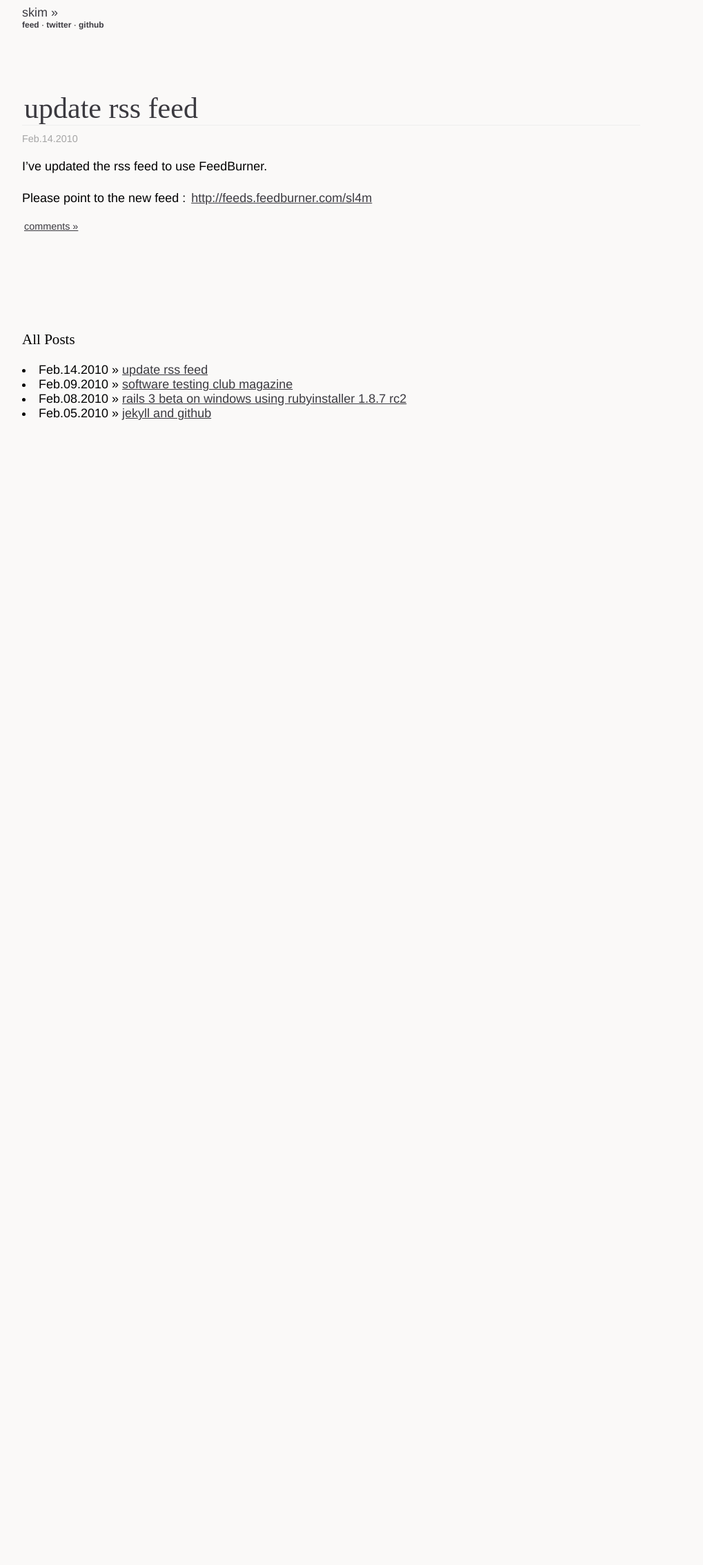
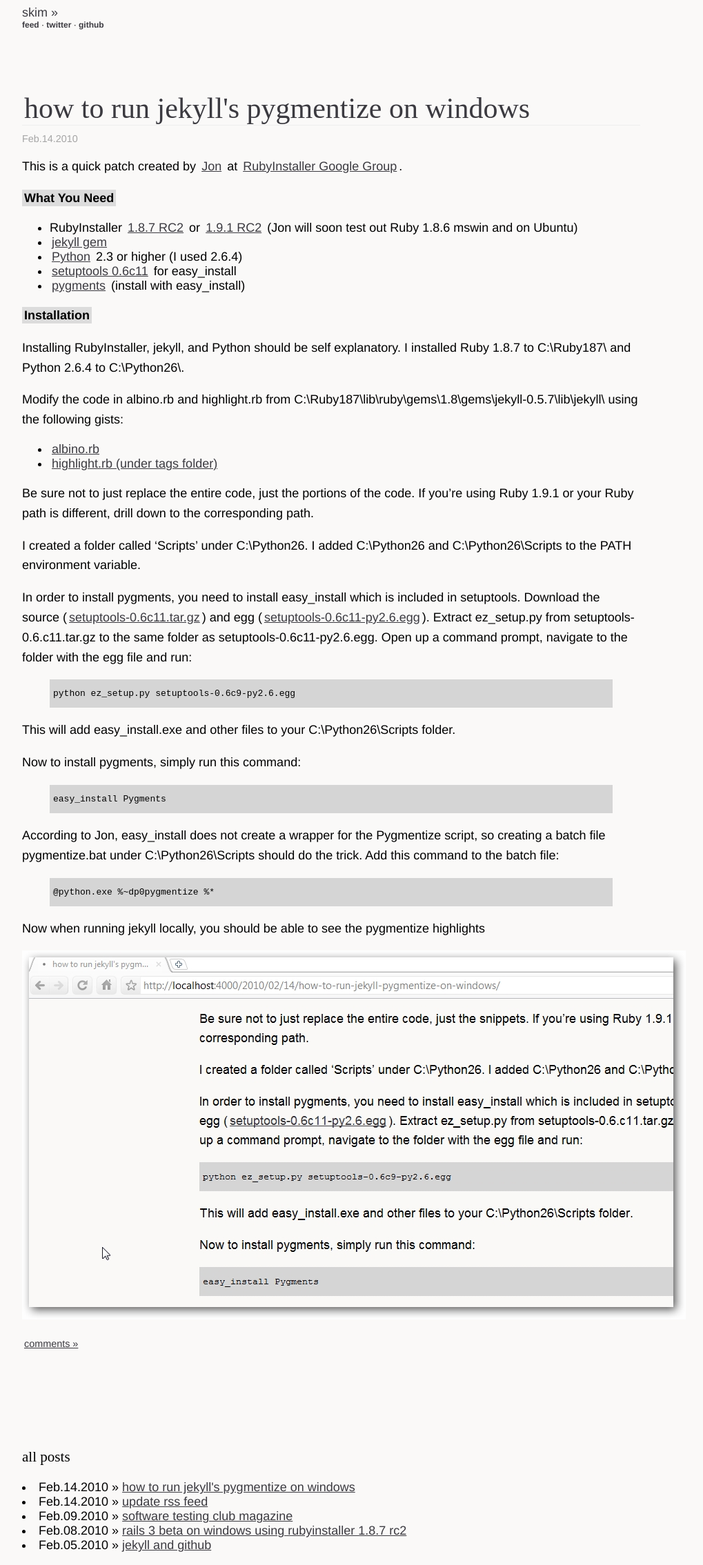
Before and after one commit to sl4m/sl4m.github.com, a Jekyll site: the page built from index.html, in a window 1280 px wide. Shown: the whole page at 69% size, without its empty margins (160-1179 px from the left). Built offline with Jekyll 4.4.1, drawn with Linux system fonts in a browser that asks for light colours; before the commit the page ends 900 px from its top, so only the background shows below that.

Commit message:
new post, tweaked layout

```diff
--- a/_layouts/default.html
+++ b/_layouts/default.html
@@ -26,7 +26,7 @@
 {{ content }}
 
 <div class="related">
-<h3>All Posts</h3>
+<h3>all posts</h3>
 <p>{% for post in site.posts %}<li><span>{{ post.date | date: "%b.%d.%Y" }}</span> &raquo; <a href="{{ post.url }}">{{ post.title }}</a></li>{% endfor %}</p>
 <p>
 </div>
--- /dev/null
+++ b/_posts/2010-02-14-how-to-run-jekyll-pygmentize-on-windows.markdown
@@ -0,0 +1,58 @@
+---
+layout: post
+title: how to run jekyll's pygmentize on windows
+date: 2010-02-14 14:00:00 -08:00
+categories:
+  -- jekyll
+  -- github
+  -- pygmentize
+  -- python
+  -- windows
+---
+
+This is a quick patch created by [Jon](http://github.com/jonforums) at [RubyInstaller Google Group](http://groups.google.com/group/rubyinstaller/t/400ecfe5d528b558).
+
+*What You Need*
+
+* RubyInstaller [1.8.7 RC2](http://rubyforge.org/frs/download.php/69034/rubyinstaller-1.8.7-p249-rc2.exe) or [1.9.1 RC2](http://rubyforge.org/frs/download.php/69035/rubyinstaller-1.9.1-p378-rc2.exe) (Jon will soon test out Ruby 1.8.6 mswin and on Ubuntu)
+* [jekyll gem](http://gemcutter.org/gems/jekyll)
+* [Python](http://www.python.org/download/) 2.3 or higher (I used 2.6.4)
+* [setuptools 0.6c11](http://pypi.python.org/pypi/setuptools) for easy_install
+* [pygments](http://pygments.org/) (install with easy_install)
+
+*Installation*
+
+Installing RubyInstaller, jekyll, and Python should be self explanatory.  I installed Ruby 1.8.7 to C:\Ruby187\ and Python 2.6.4 to C:\Python26\\.
+
+Modify the code in albino.rb and highlight.rb from C:\Ruby187\lib\ruby\gems\1.8\gems\jekyll-0.5.7\lib\jekyll\ using the following gists:
+
+* [albino.rb](http://gist.github.com/304185)
+* [highlight.rb (under tags folder)](http://gist.github.com/304187)
+
+Be sure not to just replace the entire code, just the portions of the code.  If you're using Ruby 1.9.1 or your Ruby path is different, drill down to the corresponding path.
+
+I created a folder called 'Scripts' under C:\Python26.  I added C:\Python26 and C:\Python26\Scripts to the PATH environment variable.
+
+In order to install pygments, you need to install easy_install which is included in setuptools.  Download the source ([setuptools-0.6c11.tar.gz](http://pypi.python.org/packages/source/s/setuptools/setuptools-0.6c11.tar.gz#md5=7df2a529a074f613b509fb44feefe74e)) and egg ([setuptools-0.6c11-py2.6.egg](http://pypi.python.org/packages/2.6/s/setuptools/setuptools-0.6c11-py2.6.egg#md5=bfa92100bd772d5a213eedd356d64086)).  Extract ez_setup.py from setuptools-0.6.c11.tar.gz to the same folder as setuptools-0.6c11-py2.6.egg.  Open up a command prompt, navigate to the folder with the egg file and run:
+
+{% highlight text %}
+python ez_setup.py setuptools-0.6c9-py2.6.egg
+{% endhighlight %}
+
+This will add easy_install.exe and other files to your C:\Python26\Scripts folder.
+
+Now to install pygments, simply run this command:
+
+{% highlight text %}
+easy_install Pygments
+{% endhighlight %}
+
+According to Jon, easy_install does not create a wrapper for the Pygmentize script, so creating a batch file pygmentize.bat under C:\Python26\Scripts should do the trick.  Add this command to the batch file:
+
+{% highlight text %}
+@python.exe %~dp0pygmentize %*
+{% endhighlight %}
+
+Now when running jekyll locally, you should be able to see the pygmentize highlights
+
+![pygmentize on windows](/images/jekyll_pygmentize.jpg)
--- a/css/screen.css
+++ b/css/screen.css
@@ -8,6 +8,7 @@
   color: #3B3A40;
 }
 a:hover{
+  color: #A5A5A5;
   text-decoration: none;
 }
 p code{
```
Also changed, not shown: images/jekyll_pygmentize.jpg (added).
